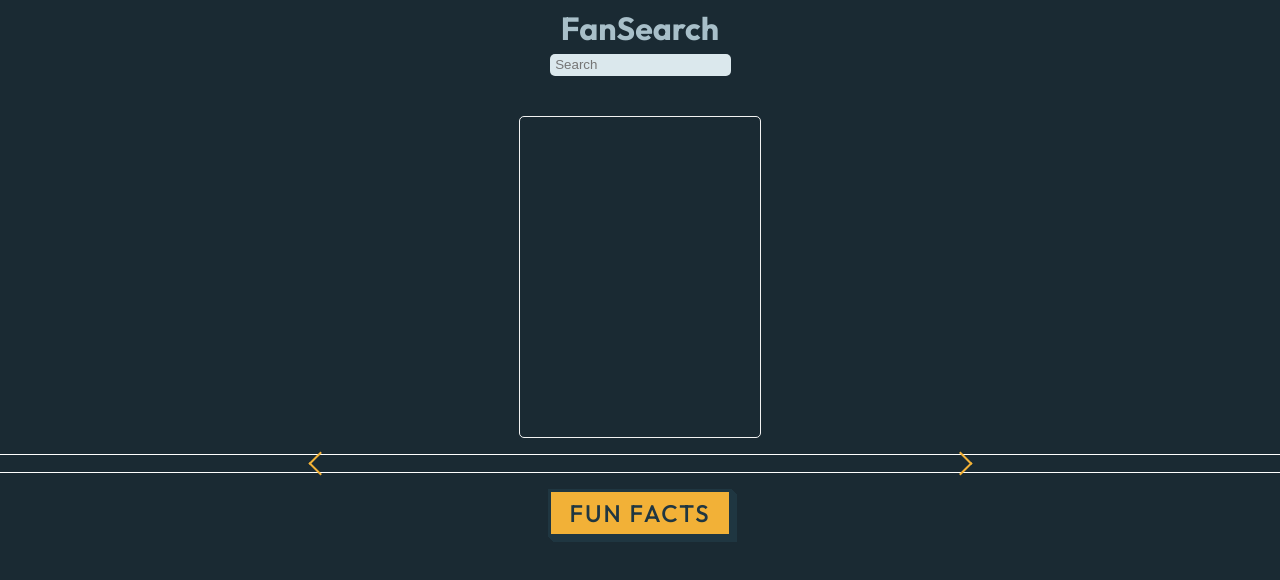
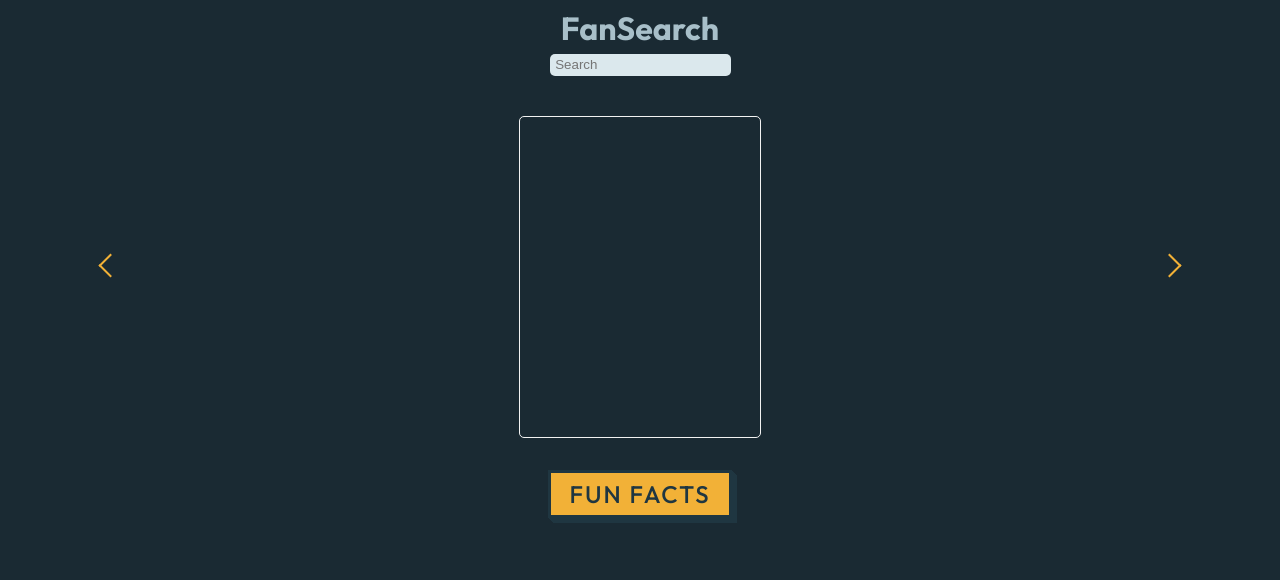
Before and after one commit to TravisBdev/fanSearch_react_vite, a React (Vite) app: page / in a window 1280 px wide. Shown: the top 580 px of the page. Built offline with nearby package versions, Linux system fonts and the light colour scheme.

Commit message:
finished the arrow styling - moving to functionality

```diff
--- a/src/App.css
+++ b/src/App.css
@@ -43,6 +43,7 @@ body {
   flex-direction: column;
   align-items: center;
   justify-content: center;
+  position: relative;
 }
 
 .img-container {
@@ -88,7 +89,6 @@ body {
 
 /* potential arrows */
 .arrows {
-  border: 1px solid white;
   width: 100%;
   margin-bottom: 1rem;
   display: flex;
@@ -106,8 +106,14 @@ body {
 
 .arrow-right {
   transform: rotate(45deg);
+  position: absolute;
+  top: 40%;
+  right: 8%;
 }
 
 .arrow-left {
   transform: rotate(-135deg);
+  position: absolute;
+  top: 40%;
+  left: 8%;
 }
```
